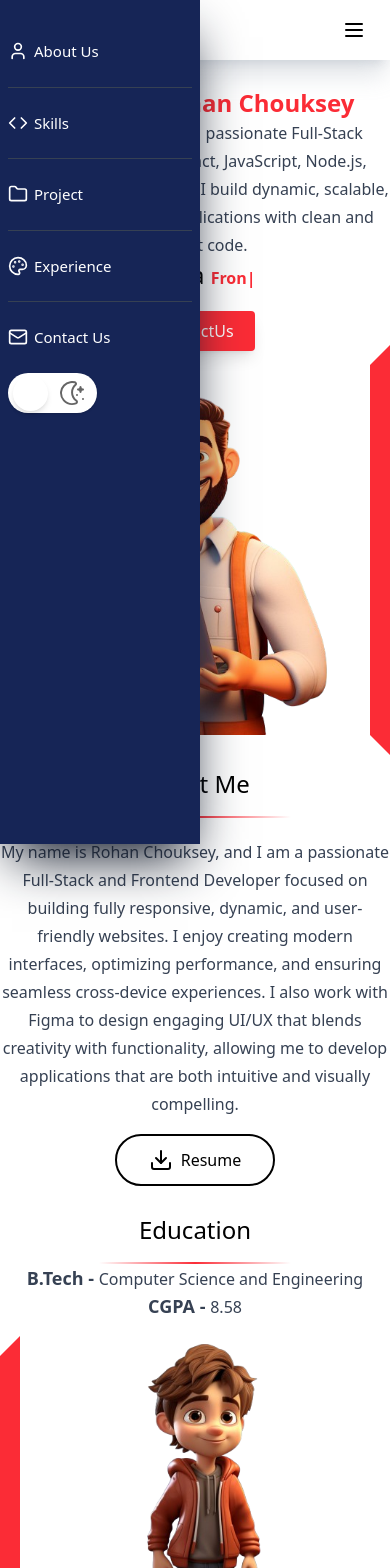
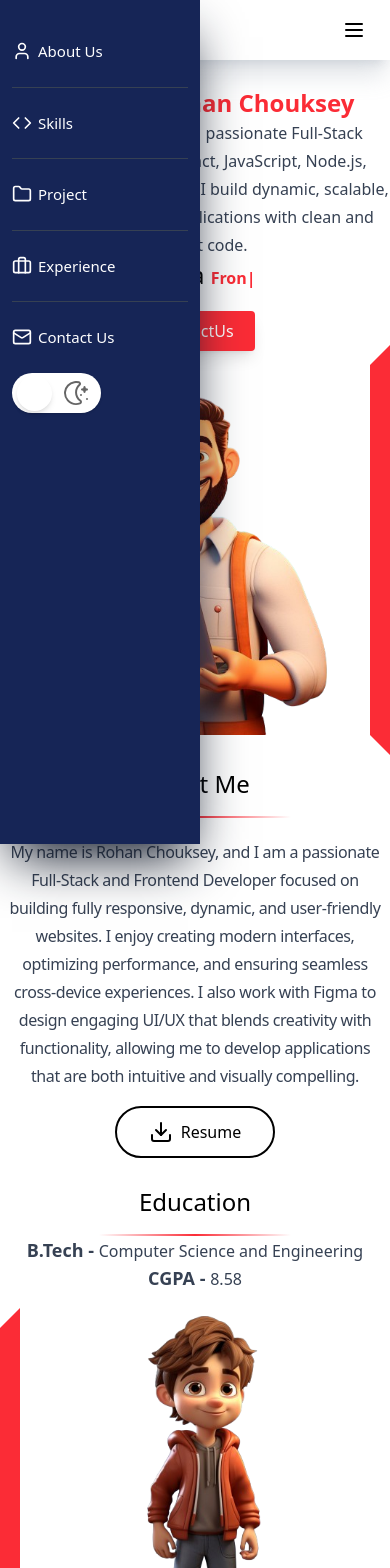
Before and after one commit to ROHANCHOUKSEY/Portfolio_For_FullStack, a React (Vite) app: page / in a window 390 px wide. Shown: the top 1568 px of the page. Built offline with nearby package versions, Linux system fonts and the light colour scheme.

Commit message:
update aboutUs_mode_sideBar

```diff
--- a/src/Component/Navbar.jsx
+++ b/src/Component/Navbar.jsx
@@ -1,5 +1,5 @@
 import React, { useContext, useEffect, useState } from 'react'
-import { Code, Cross, Folder, Mail, Menu, Palette, User, X } from 'lucide-react';
+import { Briefcase, Code, Cross, Folder, Mail, Menu, Palette, User, X } from 'lucide-react';
 import { ThemeContext } from '../ThemeContext/ContextProvider';
 import { Link } from "react-scroll";
 
@@ -115,7 +115,7 @@ const Navbar = () => {
                 </button>
 
                 {/* Mobile Menu */}
-                <div className={`fixed top-0 left-0 h-screen w-[200px] bg-blue-950 dark:bg-gray-800 text-white px-2 transition-transform duration-300 shadow-2xl shadow-gray-900  ${sideBar ? "translate-x-0" : "-translate-x-full"} md:hidden`}>
+                <div className={`fixed top-0 left-0 h-screen w-[200px] bg-blue-950 dark:bg-gray-800 text-white px-3 transition-transform duration-300 shadow-2xl shadow-gray-900  ${sideBar ? "translate-x-0" : "-translate-x-full"} md:hidden`}>
                     <ul className='flex flex-col gap-6 text-white cursor-pointer relative top-10 text-[15px] md:hidden'>
                         <div className='flex gap-1.5 items-center'>
                             <User size={20} />
@@ -139,7 +139,7 @@ const Navbar = () => {
                         <span className='w-full h-[1px] bg-gray-700'></span>
 
                         <div className='flex gap-1.5 items-center'>
-                            <Palette size={20} />
+                            <Briefcase size={20} />
                             <Link to="experience" smooth={true} duration={500} spy={true}><li>Experience</li></Link>
 
                         </div>
@@ -176,7 +176,7 @@ const Navbar = () => {
                                 data-name="Layer 1"
                                 id="Layer_1"
                                 xmlns="http://www.w3.org/2000/svg"
-                                className="fill-black opacity-60 peer-checked:opacity-70 peer-checked:fill-white absolute w-6 h-6 right-[108px]  md:right-[13px]"
+                                className="fill-black opacity-60 peer-checked:opacity-70 peer-checked:fill-white absolute w-6 h-6 right-[100px]  md:right-[13px]"
                             >
                                 <path
                                     d="M12.009,24A12.067,12.067,0,0,1,.075,10.725,12.121,12.121,0,0,1,10.1.152a13,13,0,0,1,5.03.206,2.5,2.5,0,0,1,1.8,1.8,2.47,2.47,0,0,1-.7,2.425c-4.559,4.168-4.165,10.645.807,14.412h0a2.5,2.5,0,0,1-.7,4.319A13.875,13.875,0,0,1,12.009,24Zm.074-22a10.776,10.776,0,0,0-1.675.127,10.1,10.1,0,0,0-8.344,8.8A9.928,9.928,0,0,0,4.581,18.7a10.473,10.473,0,0,0,11.093,2.734.5.5,0,0,0,.138-.856h0C9.883,16.1,9.417,8.087,14.865,3.124a.459.459,0,0,0,.127-.465.491.491,0,0,0-.356-.362A10.68,10.68,0,0,0,12.083,2ZM20.5,12a1,1,0,0,1-.97-.757l-.358-1.43L17.74,9.428a1,1,0,0,1,.035-1.94l1.4-.325.351-1.406a1,1,0,0,1,1.94,0l.355,1.418,1.418.355a1,1,0,0,1,0,1.94l-1.418.355-.355,1.418A1,1,0,0,1,20.5,12ZM16,14a1,1,0,0,0,2,0A1,1,0,0,0,16,14Zm6,4a1,1,0,0,0,2,0A1,1,0,0,0,22,18Z"
--- a/src/Component/PortfolioContent/About.jsx
+++ b/src/Component/PortfolioContent/About.jsx
@@ -66,7 +66,7 @@ const About = () => {
             <h1 className='text-center mb-4 md:mb-0 md:text-left text-2xl dark:text-white'>About Me</h1>
             <div className='md:w-full h-[2px] w-48  bg-gradient-to-r from-transparent via-red-500 to-transparent md:bg-none md:bg-black dark:md:bg-white  md:h-0.5 md:mb-4'></div>
           </div>
-          <p className='text-center mt-5 md:mt-0 md:text-left text-gray-700 dark:text-white leading-7'>My name is Rohan Chouksey, and I am a passionate Full-Stack and Frontend Developer focused on building fully responsive, dynamic, and user-friendly websites. I enjoy creating modern interfaces, optimizing performance, and ensuring seamless cross-device experiences. I also work with Figma to design engaging UI/UX that blends creativity with functionality, allowing me to develop applications that are both intuitive and visually compelling.</p>
+          <p className='text-center px-1 md:px-0 mt-5 md:px=0 md:mt-0 md:text-left text-gray-700 dark:text-white leading-7 tracking-tight'>My name is Rohan Chouksey, and I am a passionate Full-Stack and Frontend Developer focused on building fully responsive, dynamic, and user-friendly websites. I enjoy creating modern interfaces, optimizing performance, and ensuring seamless cross-device experiences. I also work with Figma to design engaging UI/UX that blends creativity with functionality, allowing me to develop applications that are both intuitive and visually compelling.</p>
 
           {/* Resume Download */}
           <div className='flex justify-center md:justify-start'>
```
